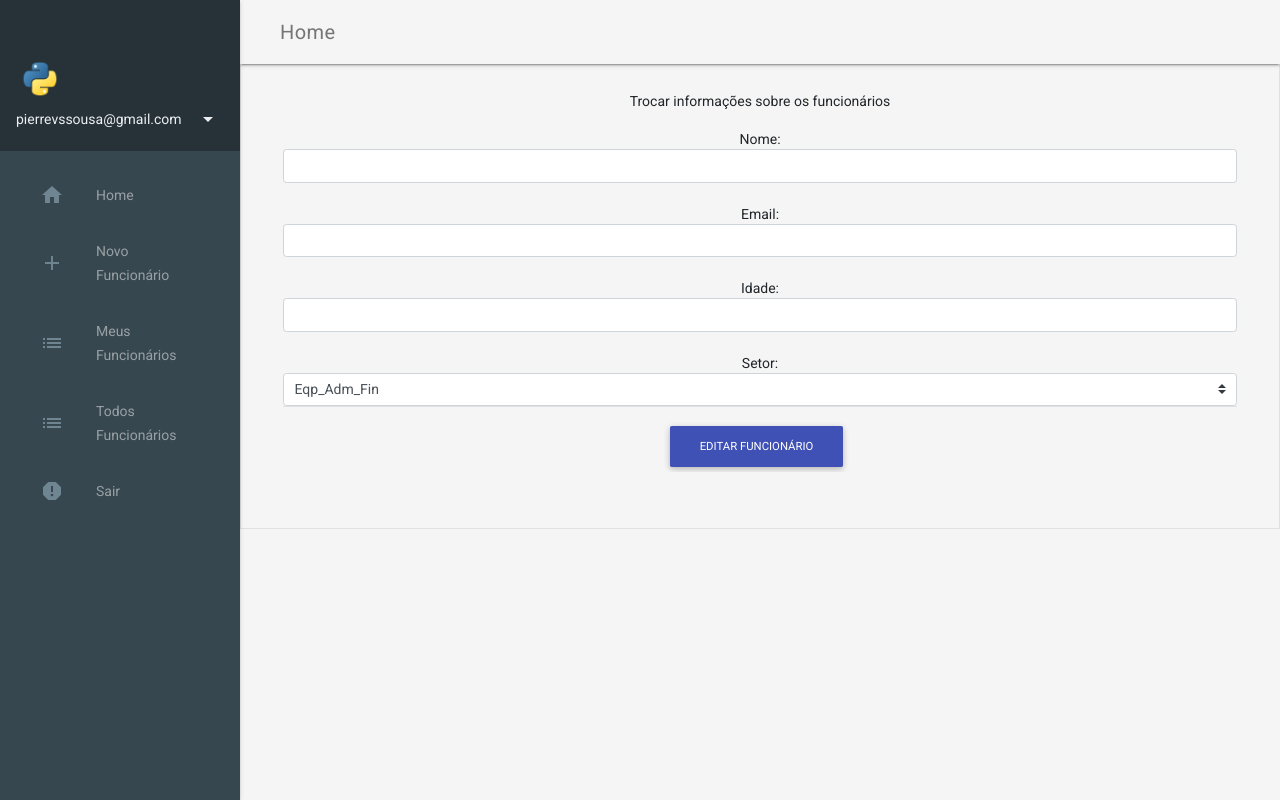
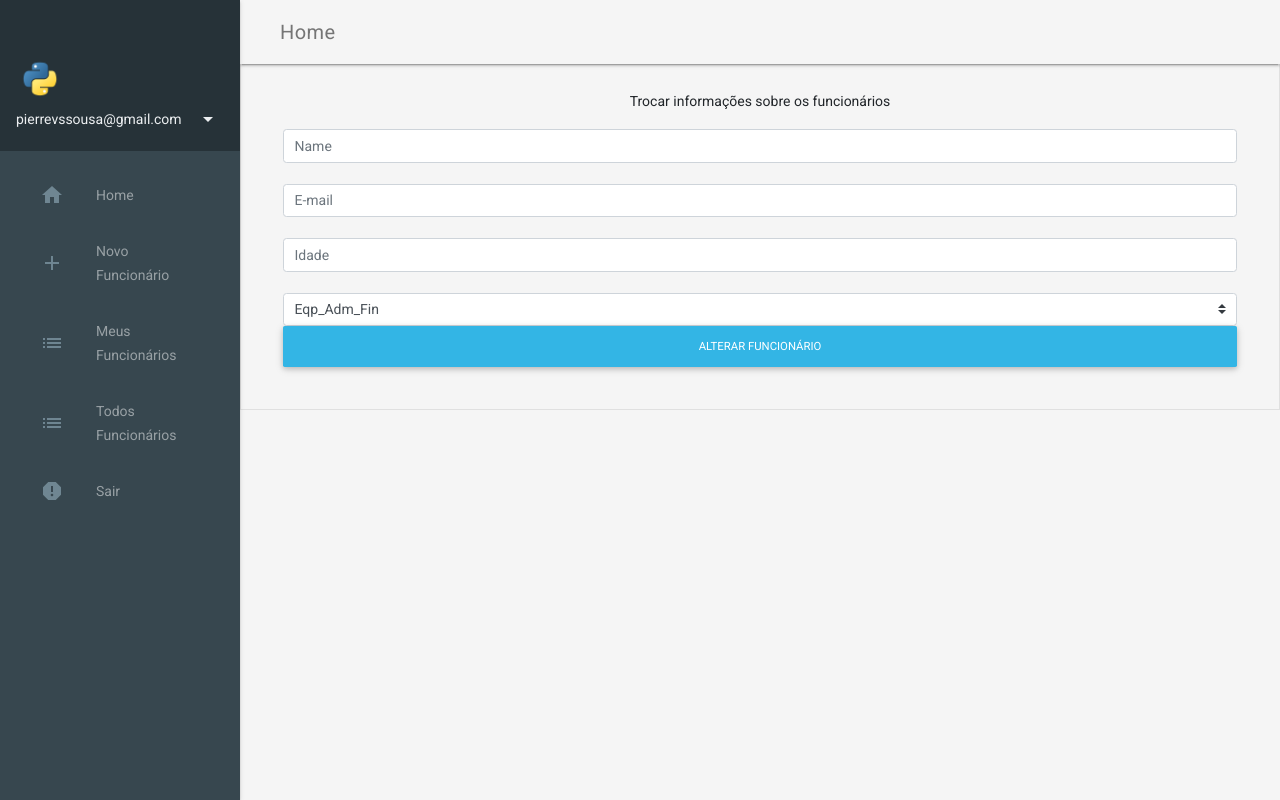
Before and after one commit to pierresousa/treinamentoFlask, a Flask app: page /funcionarios/exibe/1 in a window 1280 px wide. Run offline with Flask 2, Linux system fonts and the light colour scheme; a user stored in the database is signed in; data comes from the database, SQL or seed files in the repository; both versions use the stored data as it was after the commit; parts of the project's set-up code (start-up, migrations or seed data) failed here and were passed over; some libraries are stand-ins or nearby versions.

Commit message:
Grande progresso em funcionários, faltas as apis de Editar e Deletar

```diff
--- a/administer/administer/funcionarios/forms.py
+++ b/administer/administer/funcionarios/forms.py
@@ -7,7 +7,7 @@ from wtforms.validators import DataRequired, Length, Email
 class funcionario_form(FlaskForm ):
 
 	nome = StringField("Nome", validators=[DataRequired(message="Esse campo é obrigatório"), Length(min=3, max=120, message="Tamanho mínimo de 3 caracteres e maxímo de 120!")])
-	idade = IntegerField("Idade", validators=[DataRequired(message="Esse campo é obrigatório"), Length(min=14, max=180, message="Idade mínima de 14!")])
+	idade = IntegerField("Idade", validators=[DataRequired(message="Esse campo é obrigatório")])
 	email = StringField("Email", validators=[DataRequired(message="Esse campo é obrigatório"), Length(min=3, max=120, message="Tamanho mínimo de 3 caracteres e maxímo de 120!"), Email()])
-	setor = SelectField("Setor", validators=[DataRequired(message="Esse campo é obrigatório"), Length(min=3, max=120, message="Tamanho mínimo de 3 caracteres e maxímo de 120!")], choices=[("0", "Eqp_Adm_Fin"), ("1", "Dev"), ("2", "Eqp_Proj"), ("3", "Eqp_RH"), ("4", "Eqp_Markt"), ("5", "Eqp_Pres"), ("6", "Eqp_Neg")])
+	setor = SelectField("Setor", validators=[DataRequired(message="Esse campo é obrigatório")], choices=[("0", "Eqp_Adm_Fin"), ("1", "Dev"), ("2", "Eqp_Proj"), ("3", "Eqp_RH"), ("4", "Eqp_Markt"), ("5", "Eqp_Pres"), ("6", "Eqp_Neg")])
 	submit = SubmitField("Novo Funcionário")
--- a/administer/administer/funcionarios/templates/funcionario.html
+++ b/administer/administer/funcionarios/templates/funcionario.html
@@ -14,21 +14,28 @@
             <p class="h4 mb-4">Editar funcionário</p>
             <p>Trocar informações sobre os funcionários</p>
 
-            <!-- Name -->
-            Nome:<br/>
-            {{ edit_funcionario.nome(class="form-control mb-4") }}
-            Email:<br/>
-            {{ edit_funcionario.email(class="form-control mb-4") }}
-            Idade:<br/>
-            {{ edit_funcionario.idade(class="form-control mb-4") }}
-            Setor:<br/>
-            {{ edit_funcionario.setor(class="browser-default custom-select") }}
+           <!-- Name -->
+            <input type="text" id="defaultSubscriptionFormPassword" class="form-control mb-4" placeholder="Name">
+
+            <!-- Email -->
+            <input type="email" id="defaultSubscriptionFormEmail" class="form-control mb-4" placeholder="E-mail">
+
+            <!-- Idade -->
+            <input type="text" id="defaultSubscriptionFormPassword" class="form-control mb-4" placeholder="Idade">
+
+            <select class="browser-default custom-select">
+              <option value="0">Eqp_Adm_Fin</option>
+              <option value="1">Dev</option>
+              <option value="2">Eqp_Proj</option>
+              <option value="3">Eqp_RH</option>
+              <option value="4">Eqp_Markt</option>
+              <option value="5">Eqp_Pres</option>
+              <option value="6">Eqp_Neg</option>
+            </select>
 
             <!-- Sign in button -->
-            <div class="modal-footer d-flex justify-content-center">
-                {{ edit_funcionario.submit(class="btn btn-indigo", value="Editar Funcionário") }}
-              <i class="fas fa-paper-plane-o ml-1"></i>
-            </div>
+            <button class="btn btn-info btn-block" type="submit">Alterar Funcionário</button>
+
 
 
         </form>
--- a/administer/administer/funcionarios/views.py
+++ b/administer/administer/funcionarios/views.py
@@ -2,20 +2,29 @@ from flask import (render_template, request, Blueprint, url_for, redirect, reque
 from administer.funcionarios.forms import funcionario_form
 from administer.funcionarios.models import Funcionario
 from flask_login import LoginManager, current_user
-from administer import login_required
+from administer import login_required, db
 
 funcionarios = Blueprint('funcionarios', __name__,template_folder='templates')
+
+def valida_formulario(form):
+
+	if (len(form.nome.data) <= 3 or len(form.nome.data) >= 120):
+		return False
+	if (len(form.email.data) <= 3 or len(form.nome.data) >= 120):
+		return False
+	if (len(form.nome.data) <= 3 or len(form.nome.data) >= 120):
+		return False
+
+
 
 @login_required()
 @funcionarios.route("/adicionar", methods=["POST", "GET"])
 def adicionar():
 
 	add_funcionario = funcionario_form()
-	print(add_funcionario)
-	"""print(add_funcionario)
-	print(add_funcionario.validate())
 
 	if add_funcionario.validate_on_submit():
+		print("Errado, to aqui")
 
 		new_employer = Funcionario(add_funcionario)
 
@@ -23,10 +32,11 @@ def adicionar():
 
 		db.session.add(new_employer)
 		db.session.commit()
-		flash("Adicionado", "danger")"""
+		flash("Adicionado", "danger")
 
-	flash("deu ruim", "danger")
+	flash("Deu Ruim", "danger")
 
+	print("To aqui tb")
 
 	return redirect(url_for('funcionarios.exibe_all'))
 
@@ -75,7 +85,7 @@ def exibe_all():
 	add_funcionario = funcionario_form()
 
 	page = request.args.get('page', 1, type=int)
-	funcionarios = Funcionario.query.all().paginate(page=page, per_page=12)
+	funcionarios = Funcionario.query.paginate(page=page, per_page=12)
 	return render_template("todos_funcionarios.html", funcionarios=funcionarios, add_funcionario=add_funcionario)
 
 @login_required()
@@ -83,11 +93,6 @@ def exibe_all():
 def exibe(id):
 
 	add_funcionario = funcionario_form()
+	funcionario = Funcionario.query.get_or_404(id)
 
-	edit_funcionario = funcionario_form()
-
-	#funcionario = Funcionario.query.get_or_404(id)
-
-	#return render_template("funcionario.html", funcionario)
-	return render_template("funcionario.html", add_funcionario=add_funcionario,
-							edit_funcionario=edit_funcionario)
+	return render_template("funcionario.html", add_funcionario=add_funcionario, funcionario=funcionario)
```
Also changed, not shown: administer/administer/data.sqlite.
